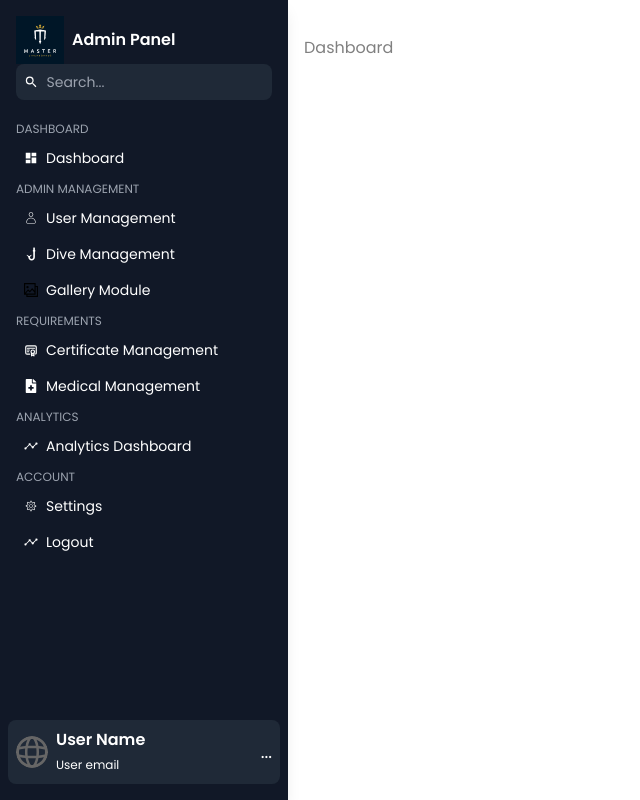
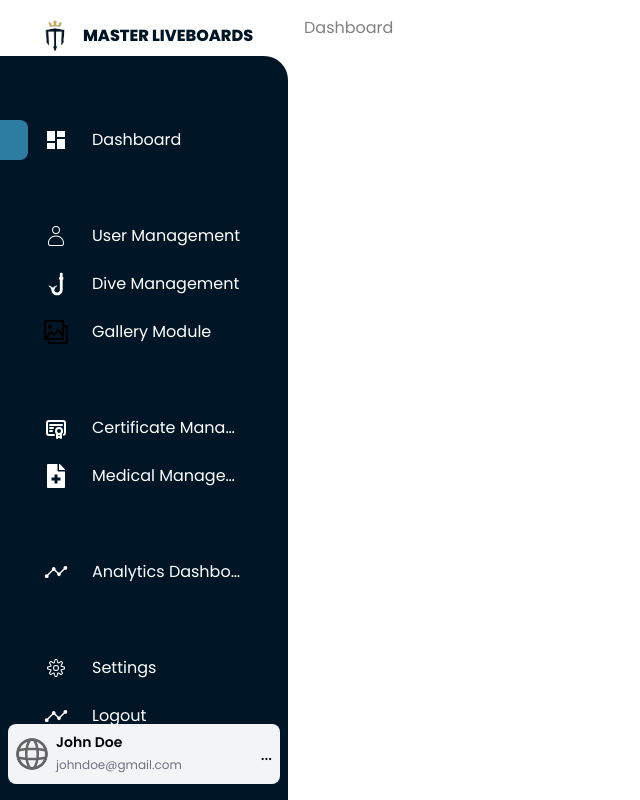
Before and after one commit to roserossssss/dive-site, a Next.js app in the folder diver-application/: page /Admin-Dashboard in a window 1280 px wide. Shown: the whole page, without its empty margins (0-640 px from the left). Built offline with nearby package versions, Linux system fonts and the light colour scheme.

Commit message:
updated sidebar
Copy paste sidebar from user

```diff
--- a/diver-application/app/Admin-Dashboard/layout.tsx
+++ b/diver-application/app/Admin-Dashboard/layout.tsx
@@ -1,5 +1,4 @@
 import  Sidebar from "../ui/admin-dashboard/sidebar/sidebar";
-import Styles from "../ui/dashboard/dashboard.module.css"
 
 export default function Layout({
     children,
--- a/diver-application/app/Admin-Dashboard/page.tsx
+++ b/diver-application/app/Admin-Dashboard/page.tsx
@@ -1,12 +1,10 @@
-import Card from "../ui/dashboard/reports/reports"
-import styles from "../ui/dashboard/dashboard.module.css"
-import Chart from "../ui/dashboard/chart/chart"
+
 
 export default function dashboard() {
 
     return (
-        <div className={styles.wrapper}>
-        <div className={styles.main}>
+        <div className="">
+        <div className="">
 
           <div className="flex flex-col md:flex-row gap-3">
 
--- a/diver-application/app/ui/admin-dashboard/sidebar/sidebar.tsx
+++ b/diver-application/app/ui/admin-dashboard/sidebar/sidebar.tsx
@@ -9,6 +9,7 @@ import { FaFileMedical } from "react-icons/fa";
 import { IoAnalytics, IoClose, IoMenu } from "react-icons/io5";
 import { GrGallery } from "react-icons/gr";
 import Link from "next/link";
+import { usePathname } from "next/navigation";
 
 const Itemmenu = [
     {
@@ -45,48 +46,52 @@ const Itemmenu = [
 
 export default function Sidebar() {
     const [isOpen, setIsOpen] = useState(false);
-
+    const pathname = usePathname();
     return (
       <>
+        {/* Sidebar Toggle Button for Mobile */}
         <button
           onClick={() => setIsOpen(!isOpen)}
-                className="md:hidden fixed top-4 right-4 z-50 bg-gray-900 text-white p-2 rounded-full shadow-md"
+          className="md:hidden fixed top-4 right-4 z-50 bg-white text-black p-2 rounded-full shadow-md"
         >
           {isOpen ? <IoClose size={24} /> : <IoMenu size={24} />}
         </button>
 
-            <aside
-                className={`fixed top-0 left-0 h-full w-64 md:w-72 bg-gray-900 text-white p-4 shadow-lg z-50 transform md:translate-x-0 ${
-                    isOpen ? "translate-x-0" : "-translate-x-full"
-                } transition-transform md:relative overflow-y-auto`}
+        {/* Sidebar Header (Separate but Follows Sidebar State) */}
+        <div
+          className={`fixed top-0 left-0 w-64 md:w-72 bg-white p-4 flex items-center justify-center z-40 transition-transform duration-300 ease-in-out
+          ${isOpen ? "translate-x-0" : "-translate-x-full md:translate-x-0"}`}
         >
-               <div className="flex items-center">
-                    <img className="h-12 w-12" src="../images/sidebarlogo.svg" />
-                    <span className={`ml-2 font-semibold transition-all ${isOpen ? "block" : "hidden md:block"}`}>Admin Panel</span>
+          <img className="h-10 w-10" src="/images/dive_light_logo.svg" alt="Logo" />
+          <span className="ml-2 text-[#001526] font-bold">MASTER LIVEBOARDS</span>
         </div>
-                <div className="flex items-center p-2 rounded-lg mb-4 bg-gray-800">
-                    <MdSearch className="text-white" />
-                    <input
-                        type="text"
-                        placeholder="Search..."
-                        className={`bg-transparent text-white outline-none ml-2 w-full text-sm transition-all ${isOpen ? "block" : "hidden md:block"}`}
-                    />
-                </div>
+
+        {/* Sidebar */}
+        <div
+          className={`fixed top-14 left-0 h-[calc(100%-56px)] w-64 md:w-72 flex flex-col text-black z-50
+          transition-transform duration-300 ease-in-out bg-[#001526] rounded-tr-3xl overflow-y-auto
+          ${isOpen ? "translate-x-0" : "-translate-x-full md:translate-x-0"}`}
+        >
+          {/* Sidebar Menu */}
+          <div className="mt-8 p-4">
             <ul>
               {Itemmenu.map((category) => (
-                        <li key={category.title} className="">
-                            <span className="text-gray-400 uppercase text-xs ">
-                                {category.title}
-                            </span>
-                            <ul className="">
+                <li key={category.title} className="mb-3 relative -left-5">
+                  <ul className="mb-14 mt-4 space-y-2">
                     {category.list.map((item) => (
-                                    <li key={item.title}>
+                      <li key={item.title} className="relative text-center">
                         <Link
                           href={item.path}
-                                            className="flex items-center gap-2 p-2 rounded-lg hover:bg-cyan-300 transition  text-sm"
+                          className="flex gap-2 p-2 pl-12 text-white text-l relative"
                           onClick={() => setIsOpen(false)}
                         >
-                                            {item.icon}
+                          {/* Active Page Indicator */}
+                          <span
+                            className={`absolute left-0 top-0 h-full w-8 rounded-r-lg
+                            ${pathname === item.path ? "bg-[#2C7DA0] block" : "hidden group-hover:block"}`}
+                          ></span>
+
+                          <span className="text-2xl mr-4">{item.icon}</span>
                           <span className="truncate">{item.title}</span>
                         </Link>
                       </li>
@@ -95,20 +100,20 @@ export default function Sidebar() {
                 </li>
               ))}
             </ul>
+          </div>
 
-                            <div className="flex absolute bottom-4 left-2 items-center gap-2 p-2 rounded-lg bg-gray-800 w-[calc(100%-1rem)]">
+          {/* User Profile Section */}
+          <div className="absolute left-2 bottom-4 flex items-center gap-2 p-2 rounded-lg bg-gray-100 w-[calc(100%-1rem)]">
             <img src="/globe.svg" width="32" height="32" className="rounded-full" alt="User Avatar" />
             <div className="flex-1">
-                        <span className="block font-semibold  text-whitetext-sm truncate">User Name</span>
-                        <span className="text-white text-xs truncate">User email</span>
+              <span className="block font-semibold text-black text-sm truncate">John Doe</span>
+              <span className="text-gray-500 text-xs truncate">johndoe@gmail.com</span>
             </div>
-                    <Link href="/Admin-Dashboard/ProfilePage">
-                        <span className="text-lg text-white cursor-pointer">...</span>
+            <Link href="/dashboard/ProfilePage/ProfileSettings">
+              <span className="text-lg text-black cursor-pointer">...</span>
             </Link>
           </div>
-            </aside>
-
-
+        </div>
       </>
     );
   }
```
Lines whose indentation alone changed are shown as unchanged.
